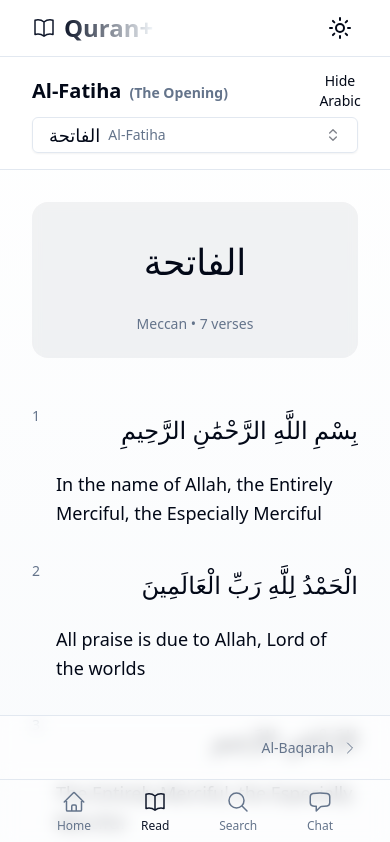
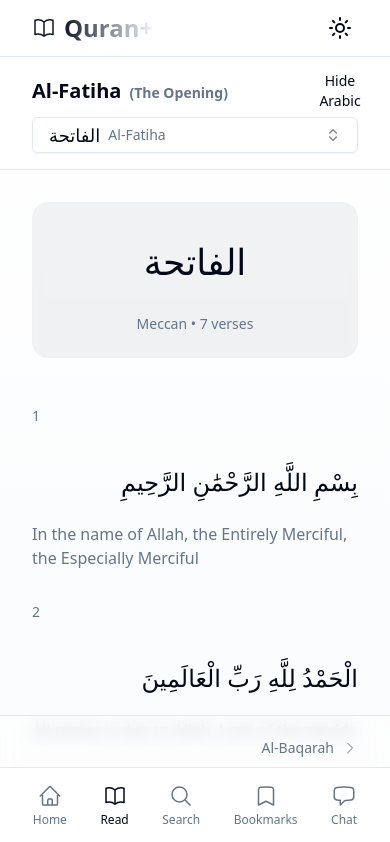
Before and after one commit to jpcpais01/QuranAI, a Next.js app: page /read in a window 390 px wide. Shown: the top 842 px of the page. Built offline with nearby package versions, Linux system fonts and the light colour scheme.

Commit message:
some improvements final almost

```diff
--- /dev/null
+++ b/src/app/bookmarks/page.tsx
@@ -0,0 +1,130 @@
+"use client"
+
+import { useEffect, useState } from "react"
+import { surahs } from "@/data/surahs"
+import Link from "next/link"
+import { Button } from "@/components/ui/button"
+import { getQuranVerses, type QuranVerse } from "@/lib/quran-service"
+import { BookmarkIcon } from "@heroicons/react/24/solid"
+
+interface BookmarkedVerse extends QuranVerse {
+  surahName: string
+  surahEnglishName: string
+  surahNumber: number
+}
+
+export default function BookmarksPage() {
+  const [bookmarkedVerses, setBookmarkedVerses] = useState<BookmarkedVerse[]>([])
+  const [isLoading, setIsLoading] = useState(true)
+
+  useEffect(() => {
+    const loadBookmarkedVerses = async () => {
+      const savedBookmarks = localStorage.getItem("quran-bookmarks")
+      if (!savedBookmarks) {
+        setIsLoading(false)
+        return
+      }
+
+      const bookmarkIds = JSON.parse(savedBookmarks) as number[]
+      const verses: BookmarkedVerse[] = []
+
+      for (const bookmarkId of bookmarkIds) {
+        const surahNumber = Math.floor(bookmarkId / 1000)
+        const verseNumber = bookmarkId % 1000
+        const surah = surahs.find(s => s.number === surahNumber)
+
+        if (surah) {
+          try {
+            const surahVerses = await getQuranVerses(surahNumber)
+            const verse = surahVerses.find(v => v.numberInSurah === verseNumber)
+            if (verse) {
+              verses.push({
+                ...verse,
+                surahName: surah.name,
+                surahEnglishName: surah.englishName,
+                surahNumber
+              })
+            }
+          } catch (error) {
+            console.error(`Failed to load verse ${bookmarkId}:`, error)
+          }
+        }
+      }
+
+      setBookmarkedVerses(verses)
+      setIsLoading(false)
+    }
+
+    loadBookmarkedVerses()
+  }, [])
+
+  const removeBookmark = (verseId: number) => {
+    const savedBookmarks = localStorage.getItem("quran-bookmarks")
+    if (savedBookmarks) {
+      const bookmarks = JSON.parse(savedBookmarks) as number[]
+      const newBookmarks = bookmarks.filter(b => b !== verseId)
+      localStorage.setItem("quran-bookmarks", JSON.stringify(newBookmarks))
+      setBookmarkedVerses(prev => prev.filter(v => {
+        const currentVerseId = (v.surahNumber * 1000) + v.numberInSurah
+        return currentVerseId !== verseId
+      }))
+    }
+  }
+
+  return (
+    <div className="container py-8">
+      <div className="flex items-center gap-2 mb-8">
+        <BookmarkIcon className="h-6 w-6" />
+        <h1 className="text-2xl font-semibold">Bookmarks</h1>
+      </div>
+
+      {isLoading ? (
+        <div className="text-center text-muted-foreground">Loading bookmarks...</div>
+      ) : bookmarkedVerses.length === 0 ? (
+        <div className="text-center text-muted-foreground">
+          <p>No bookmarks yet</p>
+          <p className="mt-2">Start reading and bookmark verses to see them here</p>
+        </div>
+      ) : (
+        <div className="space-y-8">
+          {bookmarkedVerses.map((verse) => {
+            const verseId = (verse.surahNumber * 1000) + verse.numberInSurah
+            return (
+              <div key={verseId} className="group relative bg-muted/50 rounded-lg p-6">
+                <div className="flex items-start justify-between gap-4 mb-4">
+                  <div>
+                    <Link
+                      href={`/read?surah=${verse.surahNumber}&verse=${verse.numberInSurah}`}
+                      className="font-medium hover:underline"
+                    >
+                      {verse.surahEnglishName}
+                    </Link>
+                    <span className="text-sm text-muted-foreground ml-2">
+                      Verse {verse.numberInSurah}
+                    </span>
+                  </div>
+                  <Button
+                    variant="ghost"
+                    size="icon"
+                    onClick={() => removeBookmark(verseId)}
+                    className="opacity-0 group-hover:opacity-100 transition-opacity"
+                  >
+                    <BookmarkIcon className="h-4 w-4" />
+                  </Button>
+                </div>
+                <div className="space-y-4">
+                  <p className="text-2xl font-arabic leading-loose text-right">
+                    {verse.text}
+                  </p>
+                  <p className="text-muted-foreground">
+                    {verse.translation}
+                  </p>
+                </div>
+              </div>
+            )
+          })}
+        </div>
+      )}
+    </div>
+  )
+}
--- a/src/app/layout.tsx
+++ b/src/app/layout.tsx
@@ -4,7 +4,7 @@ import "./globals.css";
 
 import { ThemeProvider } from "@/components/theme-provider";
 import { SiteHeader } from "@/components/site-header";
-import { NavigationMenu } from "@/components/navigation-menu";
+import { MobileNav } from "@/components/mobile-nav";
 
 const geistSans = localFont({
   src: "./fonts/GeistVF.woff",
@@ -39,8 +39,8 @@ export default function RootLayout({
         >
           <div className="relative flex min-h-screen flex-col">
             <SiteHeader />
-            <div className="flex-1">{children}</div>
-            <NavigationMenu />
+            <div className="flex-1 pb-24 md:pb-0">{children}</div>
+            <MobileNav />
           </div>
         </ThemeProvider>
       </body>
--- a/src/app/read/page.tsx
+++ b/src/app/read/page.tsx
@@ -12,6 +12,8 @@ import { Button } from "@/components/ui/button"
 import Link from "next/link"
 import { cn } from "@/lib/utils"
 import { ShareIcon } from "@heroicons/react/24/outline"
+import { BookmarkIcon as BookmarkOutlineIcon } from "@heroicons/react/24/outline"
+import { BookmarkIcon as BookmarkSolidIcon } from "@heroicons/react/24/solid"
 
 function ReadPageContent() {
   const searchParams = useSearchParams()
@@ -19,6 +21,7 @@ function ReadPageContent() {
   const [showArabic, setShowArabic] = useState(true)
   const [verses, setVerses] = useState<QuranVerse[]>([])
   const [isLoading, setIsLoading] = useState(true)
+  const [bookmarks, setBookmarks] = useState<number[]>([])
 
   const currentSurah = surahs.find(s => s.number === surahNumber)
 
@@ -51,6 +54,23 @@ function ReadPageContent() {
 
     loadVerses()
   }, [surahNumber, currentSurah, searchParams])
+
+  useEffect(() => {
+    // Load bookmarks from localStorage
+    const savedBookmarks = localStorage.getItem("quran-bookmarks")
+    if (savedBookmarks) {
+      setBookmarks(JSON.parse(savedBookmarks))
+    }
+  }, [])
+
+  const toggleBookmark = (verseId: number) => {
+    const newBookmarks = bookmarks.includes(verseId)
+      ? bookmarks.filter(b => b !== verseId)
+      : [...bookmarks, verseId]
+
+    setBookmarks(newBookmarks)
+    localStorage.setItem("quran-bookmarks", JSON.stringify(newBookmarks))
+  }
 
   if (!currentSurah) {
     return (
@@ -104,33 +124,45 @@ function ReadPageContent() {
             <ScrollArea className="h-full rounded-lg">
               <div className="space-y-8">
                 {verses.map((verse) => {
+                  const verseId = (currentSurah.number * 1000) + verse.numberInSurah
+                  const isBookmarked = bookmarks.includes(verseId)
+
                   return (
-                    <div key={verse.number} className="mb-8 relative group">
-                      <div
-                        className="flex items-start justify-between gap-4 cursor-pointer"
-                        onClick={() => {
-                          // Update last read position when clicking a verse
-                          const surahNumber = Math.floor(verse.number / 1000)
-                          localStorage.setItem("last-read-position", JSON.stringify({
-                            surah: surahNumber,
-                            verse: verse.numberInSurah,
-                            timestamp: Date.now(),
-                            surahName: currentSurah?.englishName
-                          }))
-                        }}
-                      >
+                    <div key={verse.numberInSurah} className="space-y-4 relative group">
+                      <div className="flex items-start justify-between gap-4">
                         <span className="text-sm text-muted-foreground">
                           {verse.numberInSurah}
                         </span>
-                        <div className="flex-1">
-                          {showArabic && (
-                            <p className="text-2xl font-arabic leading-loose mb-4 text-right">
-                              {verse.text}
-                            </p>
-                          )}
-                          <p className="text-lg leading-relaxed">{verse.translation}</p>
+                        <div className="flex gap-2">
+                          <Button
+                            variant="ghost"
+                            size="icon"
+                            onClick={() => toggleBookmark(verseId)}
+                            className="opacity-0 group-hover:opacity-100 transition-opacity"
+                          >
+                            {isBookmarked ? (
+                              <BookmarkSolidIcon className="h-4 w-4" />
+                            ) : (
+                              <BookmarkOutlineIcon className="h-4 w-4" />
+                            )}
+                          </Button>
+                          <Button
+                            variant="ghost"
+                            size="icon"
+                            className="opacity-0 group-hover:opacity-100 transition-opacity"
+                          >
+                            <ShareIcon className="h-4 w-4" />
+                          </Button>
                         </div>
                       </div>
+                      {showArabic && (
+                        <p className="text-2xl font-arabic leading-loose text-right">
+                          {verse.text}
+                        </p>
+                      )}
+                      <p className="text-muted-foreground">
+                        {verse.translation}
+                      </p>
                     </div>
                   )
                 })}
--- a/src/components/main-nav.tsx
+++ b/src/components/main-nav.tsx
@@ -33,6 +33,15 @@ export function MainNav() {
           Search
         </Link>
         <Link
+          href="/bookmarks"
+          className={cn(
+            "transition-colors hover:text-foreground/80",
+            pathname === "/bookmarks" ? "text-foreground" : "text-foreground/60"
+          )}
+        >
+          Bookmarks
+        </Link>
+        <Link
           href="/chat"
           className={cn(
             "transition-colors hover:text-foreground/80",
--- /dev/null
+++ b/src/components/mobile-nav.tsx
@@ -0,0 +1,73 @@
+"use client"
+
+import Link from "next/link"
+import { usePathname } from "next/navigation"
+import { cn } from "@/lib/utils"
+import {
+  BookOpenIcon,
+  MagnifyingGlassIcon,
+  ChatBubbleLeftIcon,
+  BookmarkIcon,
+  HomeIcon
+} from "@heroicons/react/24/outline"
+
+export function MobileNav() {
+  const pathname = usePathname()
+
+  return (
+    <div className="fixed bottom-0 left-0 right-0 bg-background border-t md:hidden">
+      <nav className="flex items-center justify-around p-4">
+        <Link
+          href="/"
+          className={cn(
+            "flex flex-col items-center gap-1",
+            pathname === "/" ? "text-foreground" : "text-muted-foreground"
+          )}
+        >
+          <HomeIcon className="h-6 w-6" />
+          <span className="text-xs">Home</span>
+        </Link>
+        <Link
+          href="/read"
+          className={cn(
+            "flex flex-col items-center gap-1",
+            pathname === "/read" ? "text-foreground" : "text-muted-foreground"
+          )}
+        >
+          <BookOpenIcon className="h-6 w-6" />
+          <span className="text-xs">Read</span>
+        </Link>
+        <Link
+          href="/search"
+          className={cn(
+            "flex flex-col items-center gap-1",
+            pathname === "/search" ? "text-foreground" : "text-muted-foreground"
+          )}
+        >
+          <MagnifyingGlassIcon className="h-6 w-6" />
+          <span className="text-xs">Search</span>
+        </Link>
+        <Link
+          href="/bookmarks"
+          className={cn(
+            "flex flex-col items-center gap-1",
+            pathname === "/bookmarks" ? "text-foreground" : "text-muted-foreground"
+          )}
+        >
+          <BookmarkIcon className="h-6 w-6" />
+          <span className="text-xs">Bookmarks</span>
+        </Link>
+        <Link
+          href="/chat"
+          className={cn(
+            "flex flex-col items-center gap-1",
+            pathname === "/chat" ? "text-foreground" : "text-muted-foreground"
+          )}
+        >
+          <ChatBubbleLeftIcon className="h-6 w-6" />
+          <span className="text-xs">Chat</span>
+        </Link>
+      </nav>
+    </div>
+  )
+}
```
